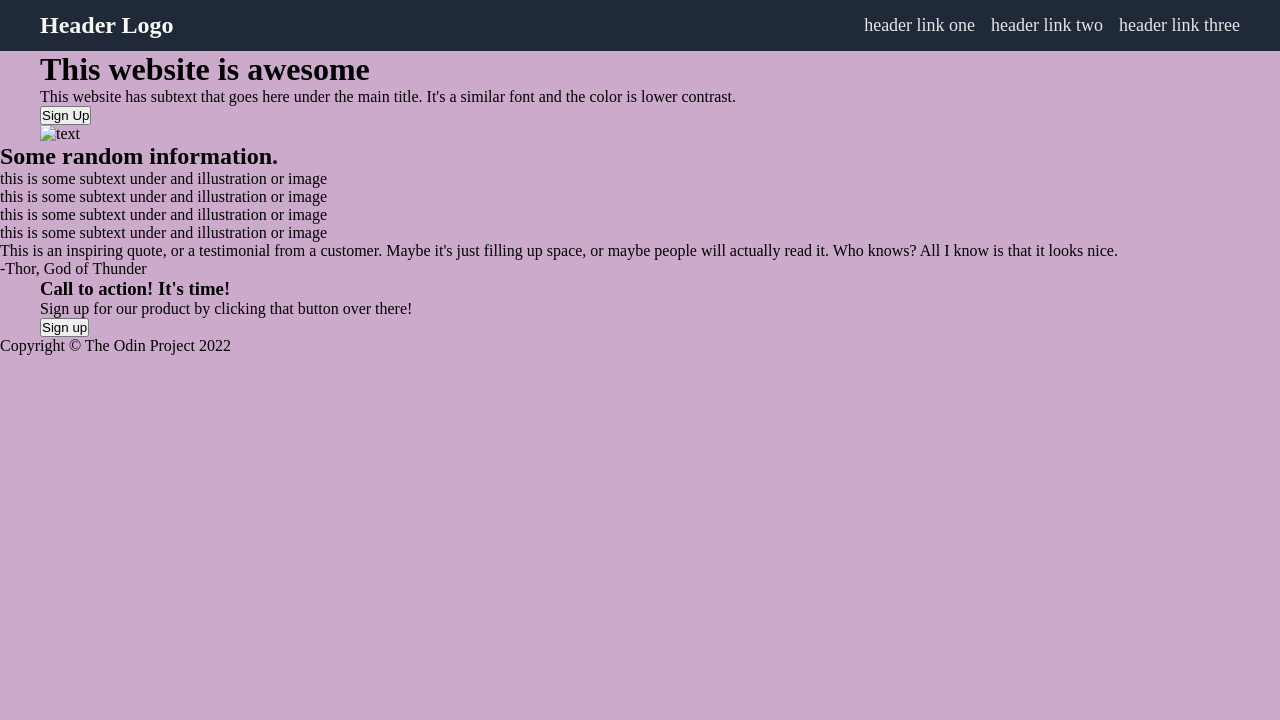
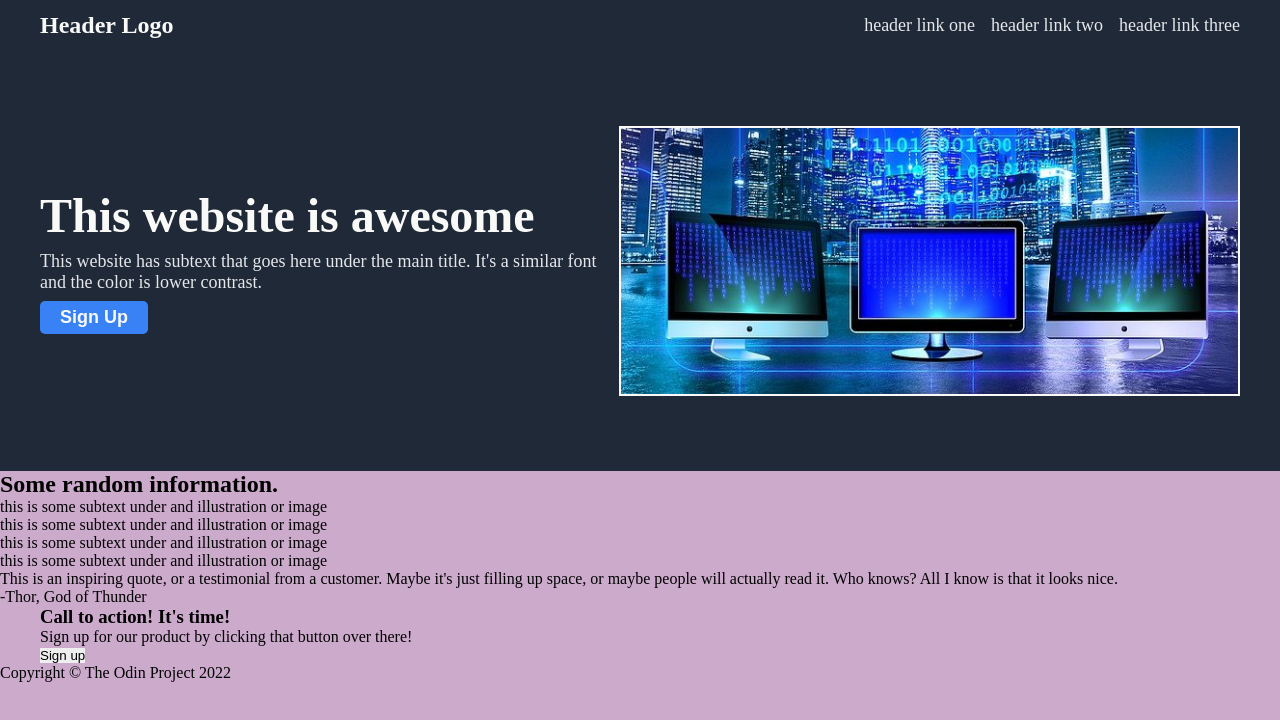
Before and after one commit to connorbelding/landing-page, a plain HTML site: page index.html in a window 1280 px wide. Drawn offline with Linux system fonts and the light colour scheme.

Commit message:
Added styles for hero section

```diff
--- a/index.html
+++ b/index.html
@@ -36,7 +36,7 @@
                     <button>Sign Up</button>
                 </div>
                 <div class="hero-img">
-                    <img src='#' alt='text' />
+                    <img src='./monitors.jpg' alt='Computer monitors and binary code' />
                 </div>
             </div>
         </div>
--- a/styles.css
+++ b/styles.css
@@ -5,11 +5,15 @@
 }
 
 ul {
-    list-style:none;
+    list-style: none;
 }
 
 a {
     text-decoration: none;
+}
+
+button {
+    border: none;
 }
 
 
@@ -17,6 +21,7 @@ a {
     --dark-blue: #1f2937;
     --grey: #e5e7eb;
     --white: #f9faf8;
+    --light-blue: #3882f6;
 }
 
 .width-limit {
@@ -56,3 +61,58 @@ a {
     color: var(--grey);
     font-size: 18px;
 }
+
+
+#hero {
+    background: var(--dark-blue);
+}
+
+#hero .width-limit {
+    display: flex;
+    gap: 8px;
+    padding: 75px 0;
+}
+
+.hero-content {
+    display: flex;
+    flex-direction: column;
+    justify-content: center;
+    gap: 8px;
+}
+
+.hero-content h1 {
+    font-size: 48px;
+    font-weight: bold;
+    color: var(--white);
+}
+
+.hero-content p {
+    font-size: 18px;
+    color: var(--grey);
+}
+
+.hero-content button {
+    width: fit-content;
+    background: var(--light-blue);
+    color: var(--white);
+    font-weight: bold;
+    font-size: 18px;
+    padding: 6px 20px;
+    border-radius: 5px;
+}
+
+.hero-img {
+    height: 270px;
+    width: 850px;
+    object-fit: cover;
+    display: block;
+    border: 2px solid var(--white);
+}
+
+.hero-img img {
+    height: 100%;
+    width: 100%;
+    object-fit: cover;
+    object-position: bottom;
+    display: block;
+}
```
Also changed, not shown: monitors.jpg (added). Lines whose indentation alone changed are shown as unchanged.
